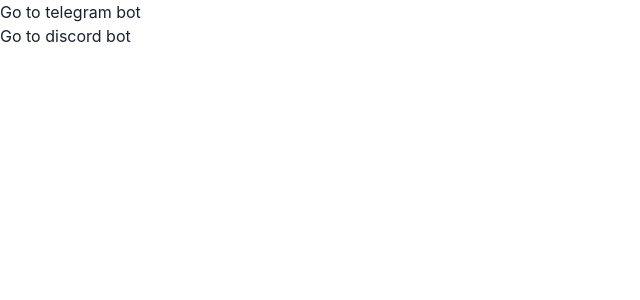
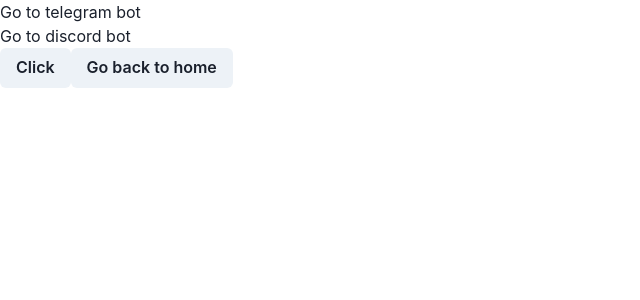
Before and after one commit to MaximFedarau/Coronavirus-Helper-Web, a Next.js app: page /product/bots in a window 1280 px wide. Shown: the top 300 px of the page, without its empty margins (0-640 px from the left). Built offline with nearby package versions, Linux system fonts and the light colour scheme.

Commit message:
Add multilanguage support for Bots.jsx and add go back home butons to Bots.jsx and Messenger.jsx

```diff
--- a/components/Bots.jsx
+++ b/components/Bots.jsx
@@ -1,15 +1,83 @@
 import { Link } from "@chakra-ui/react"
 import React from "react"
 
-export default function BotsComponent() {
+import store from "../store/store"
+import {Provider} from "react-redux"
+import {connect} from "react-redux"
+
+import { Button } from '@chakra-ui/react'
+
+function changeReduxLanguage() {
+    return {
+      type: "CHANGE_LANGUAGE"
+    }
+}
+
+function setReduxLanguage(language) {
+    return {
+      type: "SET_LANGUAGE",
+      language
+    }
+}
+
+function mapStateToProps(state) {
+    return {
+      language: state.RuEnLanguageReducer.language
+    }
+}
+
+const mapDispatchToProps = {
+    changeReduxLanguage,
+    setReduxLanguage
+}
+
+function BotsComponent() {
+
+    React.useLayoutEffect(() => {//add else statement
+        if (typeof window !== 'undefined') {
+          if (localStorage.getItem('language')) {
+            //setLanguage((sessionStorage.getItem('language')))
+            store.dispatch(setReduxLanguage(localStorage.getItem('language')))
+            console.log(1)
+          } else {
+            //sessionStorage.setItem('language', language)
+            localStorage.setItem('language', store.getState().RuEnLanguageReducer.language)
+          }
+        }
+    }, [])
+
+    React.useEffect(() => {
+        if (typeof window !== 'undefined') {
+          localStorage.setItem('language', store.getState().RuEnLanguageReducer.language)
+        }
+    }, [store.getState().RuEnLanguageReducer.language])
+
     return (
         <div>
             <Link href="./bots/telegram-bot">
-                <a>Go to telegram bot</a>
+                {(store.getState().RuEnLanguageReducer.language === "ru") ? <a>Перейти к телеграм боту</a> : <a>Go to telegram bot</a>}
             </Link><br/>
             <Link href="./bots/discord-bot">
-                <a>Go to discord bot</a>
+                {(store.getState().RuEnLanguageReducer.language === "ru") ? <a>Перейти к дискорд боту</a> : <a>Go to discord bot</a>}
+            </Link><br/>
+            <Button onClick={() => {
+        store.dispatch(changeReduxLanguage())
+        }}>Click</Button>
+        <Button><br/>
+            <Link href="/">
+                <a>Go back to home</a>
             </Link>
+        </Button>
         </div>
     )
 }
+
+const ConnectedBotsComponent = connect(mapStateToProps,mapDispatchToProps)(BotsComponent)
+
+export default function ReadyBotsComponent() {
+    return (
+        <Provider store={store}>
+            <ConnectedBotsComponent/>
+        </Provider>
+    )
+}
--- a/components/Messenger.jsx
+++ b/components/Messenger.jsx
@@ -4,7 +4,7 @@
 import {Provider} from "react-redux"
 import {connect} from "react-redux"
 
-import { Button } from '@chakra-ui/react'
+import { Button, Link } from '@chakra-ui/react'
 
 function changeReduxLanguage() {
     return {
@@ -57,6 +57,11 @@
             <Button onClick={() => {
         store.dispatch(changeReduxLanguage())
         }}>Click</Button>
+        <Button>
+            <Link href="/">
+                <a>Go back to home</a>
+            </Link>
+        </Button>
         </div>
     )
 }
--- a/pages/product/[productName].js
+++ b/pages/product/[productName].js
@@ -1,6 +1,6 @@
 import {getProducts} from "../../lib/getProducts"
 
-import BotsComponent from "../../components/Bots"
+import ReadyBotsComponent from "../../components/Bots"
 import ReadyMessengerComponent from "../../components/Messenger"
 import NotFound from "../404"
 
@@ -31,7 +31,7 @@
     function dataRendering() {
         switch(data) {
             case "bots":
-                return <BotsComponent/>
+                return <ReadyBotsComponent/>
             case "messenger":
                 return <ReadyMessengerComponent/>
             default:
```
